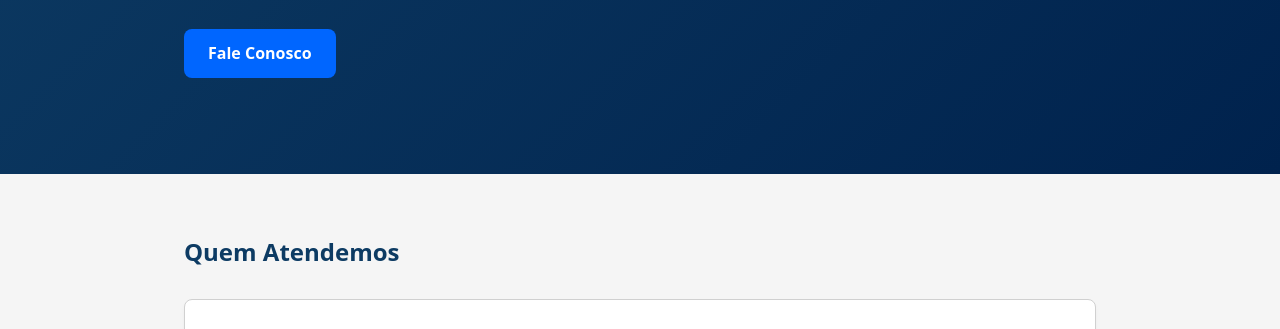
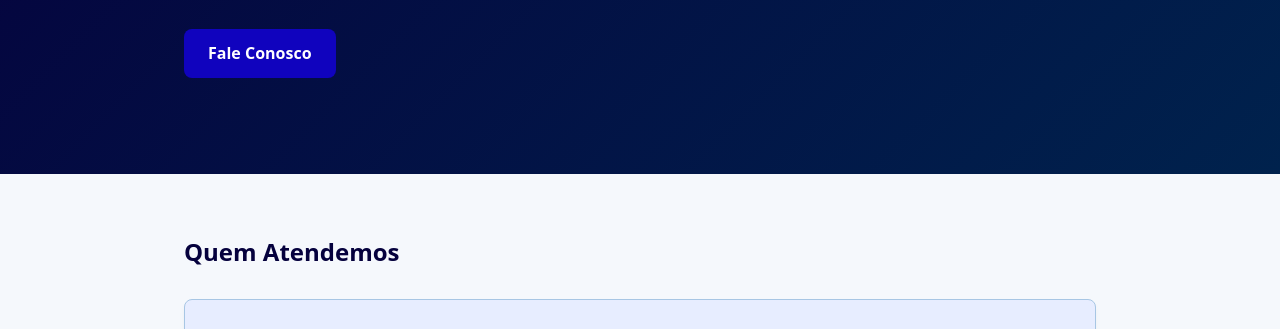
Before and after one commit to adalberto426631-create/mobile-system-site, an Astro site: page / in a window 1280 px wide. Shown: the part 398-727 px from the top of the page. Built offline with nearby package versions, Linux system fonts and the light colour scheme; Astro itself is replaced by a stand-in of ours.

Commit message:
fix: pausa da estilização para o intervalo

```diff
--- a/src/styles/global.css
+++ b/src/styles/global.css
@@ -1,19 +1,19 @@
 /* src/styles/global.css */
 :root {
   /* Paleta de Cores baseada no Logo */
-  --cor-primaria: #0D3B63; /* Quase preto */
-  --cor-secundaria: #0066FF; /* Azul escuro do degradê (links e botões) */
-  --cor-destaque: #0085FF; /* Azul claro do degradê (decorativo) */
-  --cor-fundo: #ffffff;
-  --cor-fundo-alt: #F5F5F5;
-  --cor-texto: #111111;
-  --cor-texto-secundario: #555555;
+  --cor-primaria:  #05013d; /* Quase preto */
+  --cor-secundaria: #1003be; /* Azul escuro do degradê (links e botões) */
+  --cor-destaque: #001aff; /* Azul claro do degradê (decorativo) */
+  --cor-fundo: #e7edff;
+  --cor-fundo-alt: #F5F8FC;
+  --cor-texto: #0a0441;
+  --cor-texto-secundario: #0c0050;
   --cor-texto-invertido: #FFFFFF;
   --cor-texto-invertido-suave: #D9E8FF;
-  --cor-borda: #D0D0D0;
+  --cor-borda: #a7c6e4;
 
   /* Variável para o Hero */
-  --cor-hero-fim: #00224D;
+  --cor-hero-fim:  #00224D;
 
   /* Degradês Globais */
   --degrade-marca: linear-gradient(
```
